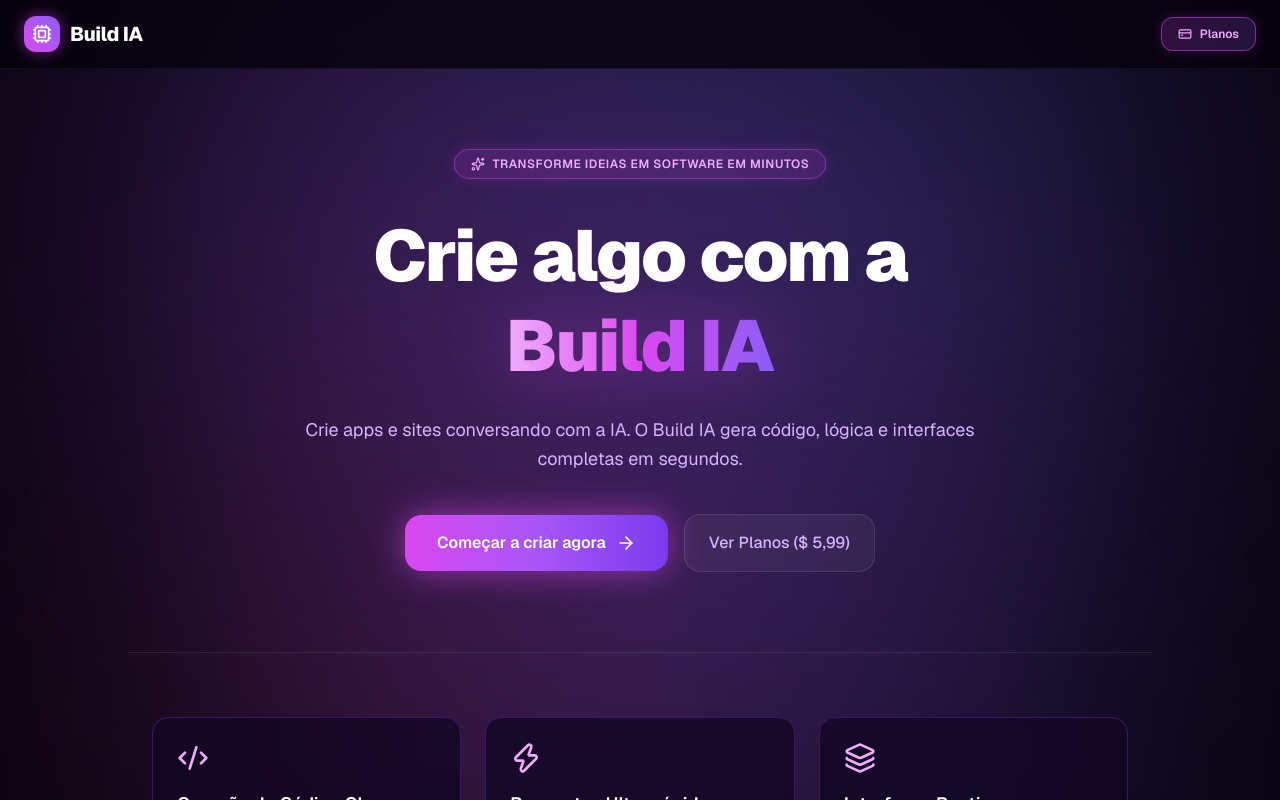
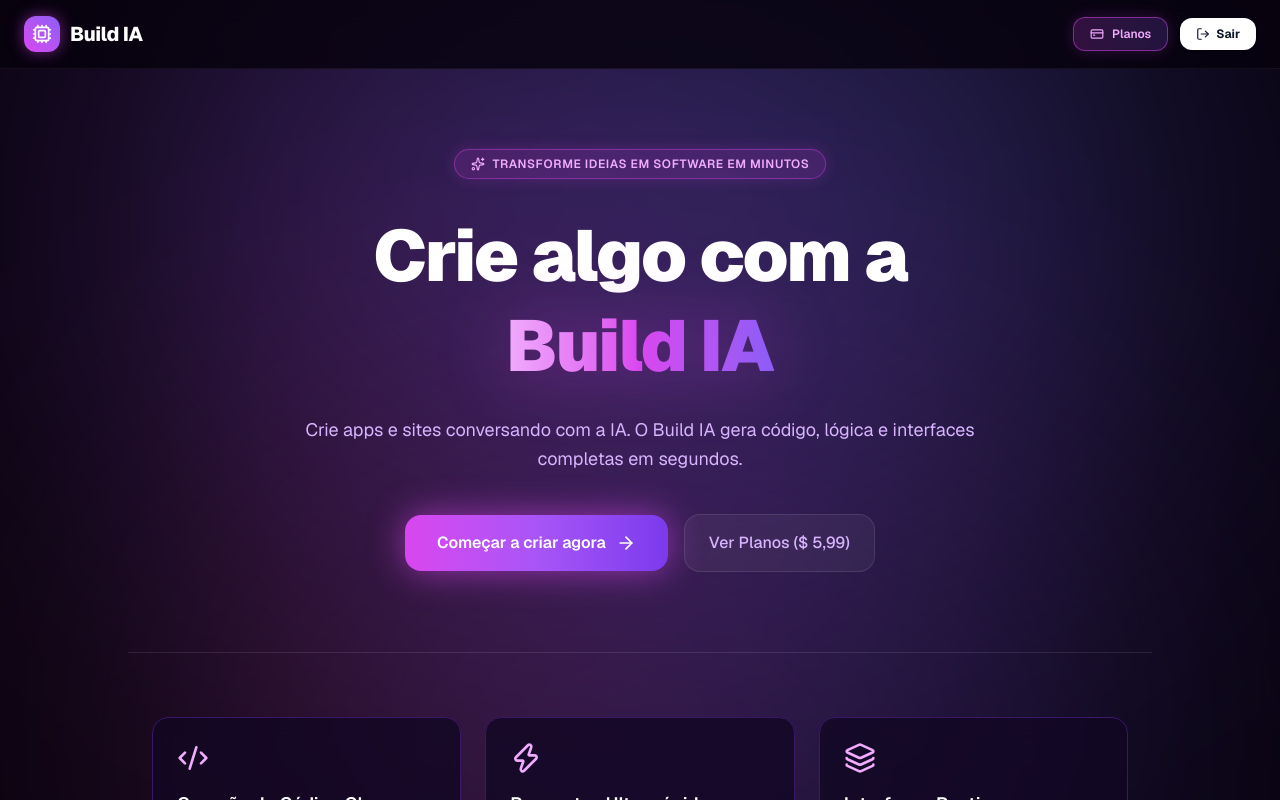
Before and after one commit to jv820842-web/Build-IA, a Next.js app: page / in a window 1280 px wide. Shown: the top 800 px of the page. Built offline with nearby package versions, Linux system fonts and the light colour scheme.

Commit message:
Removido botao Entrar, mantido botao Sair e adicionado modal de Planos

```diff
--- a/app/page.tsx
+++ b/app/page.tsx
@@ -16,6 +16,7 @@ import {
   Terminal,
   X,
   CreditCard,
+  LogOut,
   RotateCcw
 } from 'lucide-react';
 
@@ -58,6 +59,11 @@ export default function Home() {
     } finally {
       setLoading(false);
     }
+  };
+
+  const handleLogout = () => {
+    setMessages([]);
+    setShowLanding(true);
   };
 
   return (
@@ -157,7 +163,7 @@ export default function Home() {
         </div>
       )}
 
-      {/* Header Superior Limpo com Botão Planos */}
+      {/* Header com Planos e Botão Sair mantido */}
       <header className="w-full max-w-7xl mx-auto flex items-center justify-between px-6 py-4 z-20 sticky top-0 bg-[#07020d]/80 backdrop-blur-md border-b border-white/5">
         <div
           className="flex items-center gap-2.5 cursor-pointer"
@@ -178,16 +184,14 @@ export default function Home() {
             <span>Planos</span>
           </button>
 
-          {!showLanding && (
-            <button
-              onClick={() => setMessages([])}
-              className="flex items-center gap-1.5 text-xs text-[#d8b4fe] hover:text-white bg-white/5 hover:bg-white/10 px-3.5 py-2 rounded-xl transition-colors border border-white/10"
-              title="Nova conversa"
-            >
-              <RotateCcw className="w-3.5 h-3.5" />
-              <span>Limpar</span>
-            </button>
-          )}
+          {/* Botão Sair mantido no estilo original */}
+          <button
+            onClick={handleLogout}
+            className="bg-white hover:bg-slate-100 text-slate-900 px-4 py-2 rounded-xl text-xs font-bold transition-all flex items-center gap-1.5 shadow-sm"
+          >
+            <LogOut className="w-3.5 h-3.5" />
+            <span>Sair</span>
+          </button>
         </div>
       </header>
 
```
